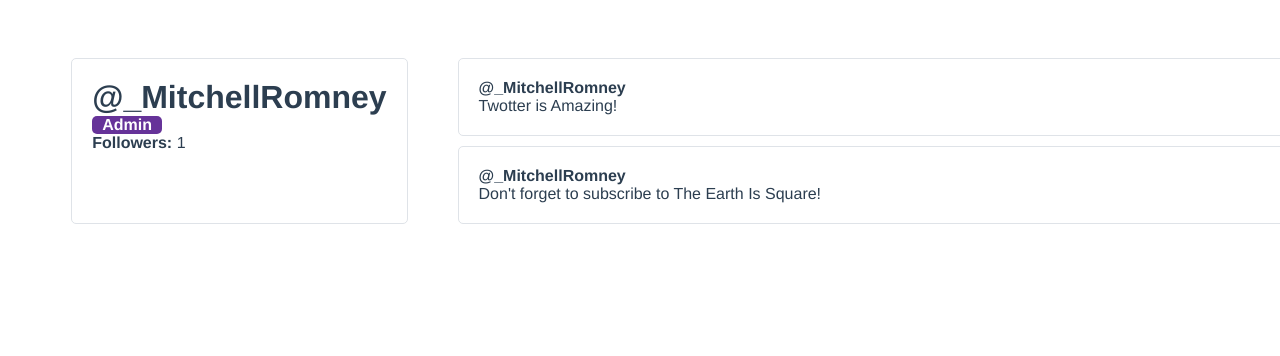
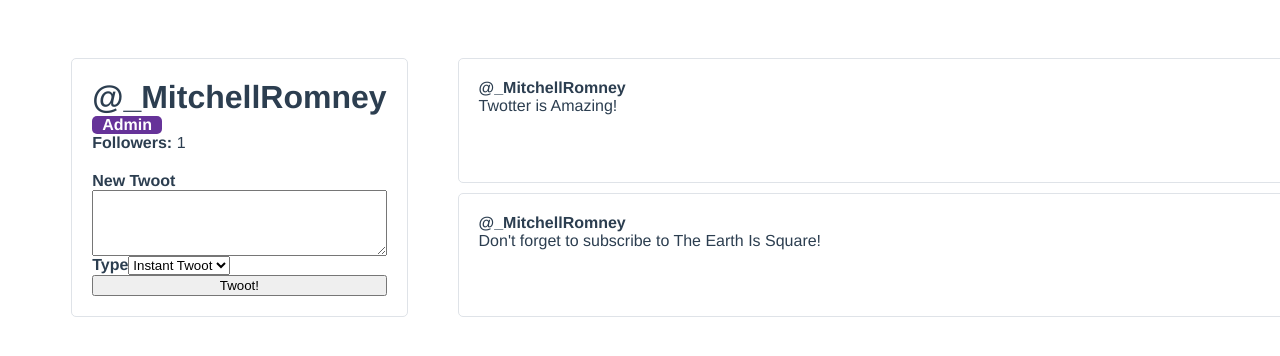
Before and after one commit to denOldTimer/twotter-tutorial, a Vue app: page / in a window 1280 px wide. Shown: the top 356 px of the page. Built offline with nearby package versions, Linux system fonts and the light colour scheme.

Commit message:
chapter five

```diff
--- a/src/components/UserProfile.vue
+++ b/src/components/UserProfile.vue
@@ -6,6 +6,24 @@
       <div class="user-profile__follower-count">
         <strong>Followers: </strong>{{ followers }}
       </div>
+      <form class="user-profile__create-twoot" @submit.prevent="createNewTwoot">
+        <label for="newTwoot"><strong>New Twoot</strong></label>
+        <textarea id="newTwoot" rows="4" v-model="newTwootContent"></textarea>
+
+        <div class="user-profiel__create-twoot-type">
+          <label for="newTwootType"><strong>Type</strong></label>
+          <select id="newTwootType" v-model="selectedTwootType">
+            <option
+              :value="option.value"
+              v-for="(option, index) in twootTypes"
+              :key="index"
+            >
+              {{ option.name }}
+            </option>
+          </select>
+        </div>
+        <button>Twoot!</button>
+      </form>
     </div>
     <div class="user-profile__twoots-wrapper">
       <TwootItem
@@ -26,6 +44,12 @@
     components: { TwootItem },
     data(){
     return {
+        newTwootContent: '',
+        selectedTwootType: 'instant', //default => instant
+        twootTypes: [
+            {value: 'draft', name: 'Draft'},
+            {value: 'instant', name: 'Instant Twoot'}
+        ],
      followers: 0,
      user: {
        id: 1,
@@ -62,6 +86,16 @@
     },
     toggleFavourite(id){
         console.log(`Favourite Twoot #${id}`)
+    },
+    createNewTwoot(){
+        // If it it is a draft don't do anything
+        if(this.newTwootContent && this.selectedTwootType !== 'draft'){
+            this.user.twoots.unshift( {
+                id: this.user.twoots.length + 1,
+                content: this.newTwootContent
+            })
+            this.newTwootContent = ''
+        }
     }
   },
   mounted(){
@@ -101,6 +135,11 @@
   display: grid;
   grid-gap: 10px;
 }
+.user-profile__create-twoot {
+  padding-top: 20px;
+  display: flex;
+  flex-direction: column;
+}
 
 h1 {
   margin: 0;
```
Also changed, not shown: 1 other file (tests, documents, lock files or other folders).
